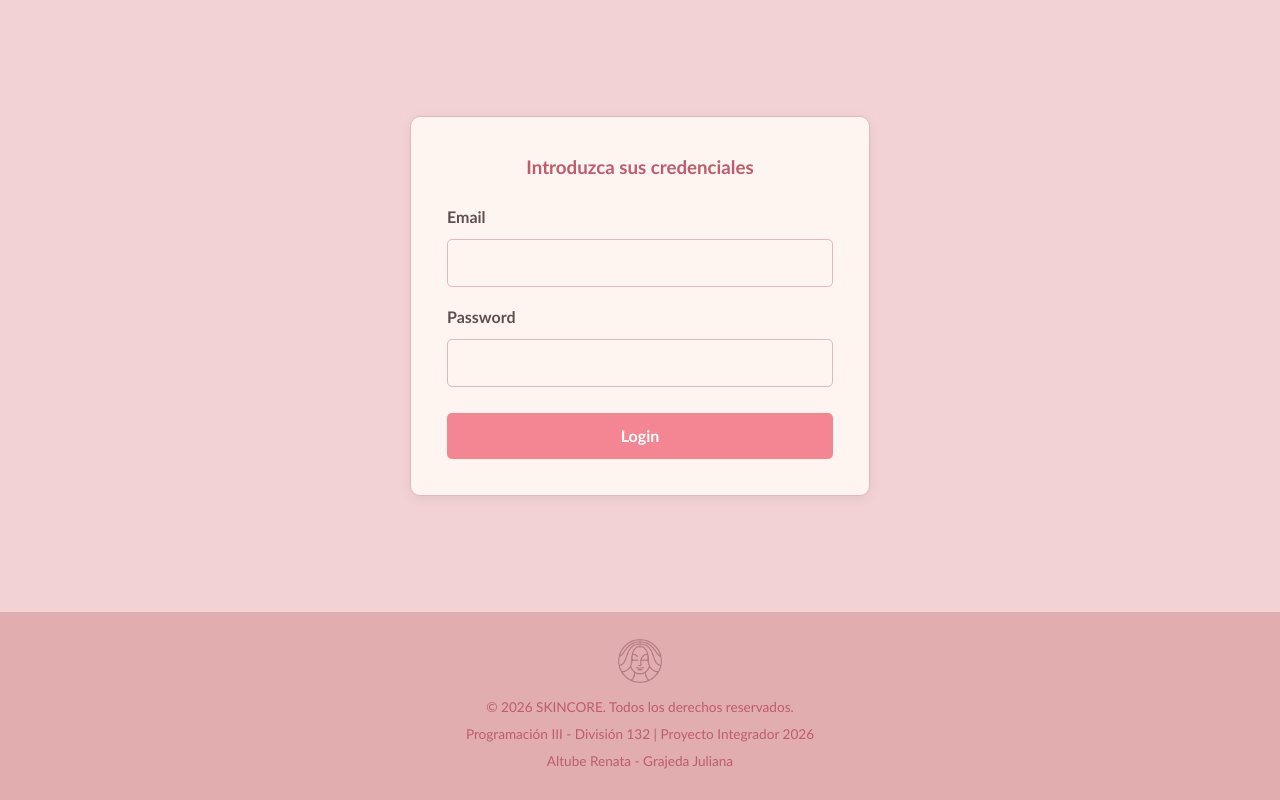
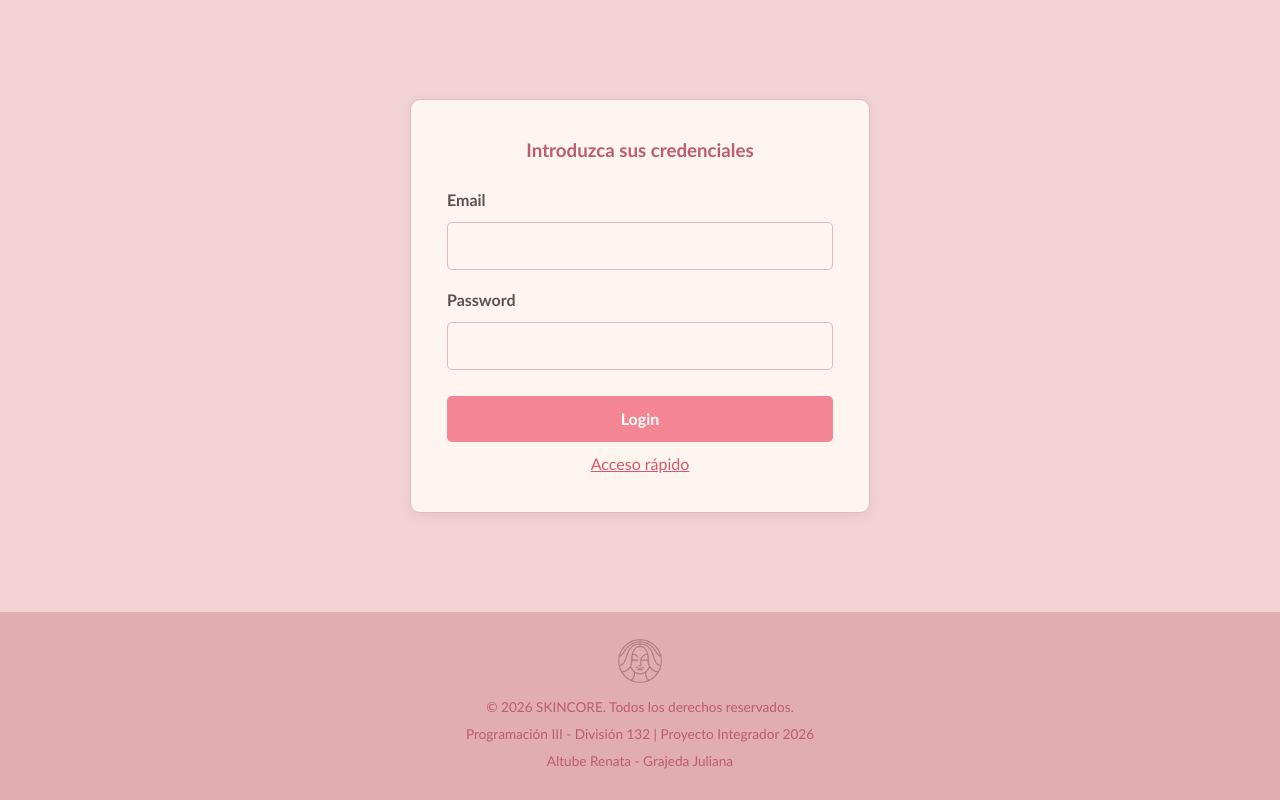
Before and after one commit to JulianaGrajeda/Proyecto_Back-End_TP-Integrador, a Node server app: page / in a window 1280 px wide. Run offline with Node 20, Linux system fonts and the light colour scheme.

Commit message:
NUEVOS CAMBIOS: últimos cambios

```diff
--- a/src/public/css/styles.css
+++ b/src/public/css/styles.css
@@ -309,6 +309,14 @@ p {
 .login-card h3 {
   margin-bottom: 24px;
   text-align: center;
+}
+
+#btn-acceso-rapido{
+  background-color: transparent;
+  border: none;
+  text-decoration: underline;
+  color: var(--color-primario-hover);
+  cursor: pointer;
 }
 
 #login-form {
--- a/src/public/js/dashboard.js
+++ b/src/public/js/dashboard.js
@@ -1,4 +1,6 @@
 const productosContainer = document.getElementById("contenedor-productos");
+
+
 
 productosContainer.addEventListener("click", async event => {
     const deleteButton = event.target.closest("[data-delete-product]");
--- /dev/null
+++ b/src/public/js/login.js
@@ -0,0 +1,8 @@
+const inputEmail = document.getElementById("emailUser");
+const inputPassword = document.getElementById("passwordUser");
+const btnAccesoRapido = document.getElementById("btn-acceso-rapido");
+
+btnAccesoRapido.addEventListener("click", () => {
+    inputEmail.value = "usuario_tester@gmail.com";
+    inputPassword.value = "prueba123";
+});
--- a/src/views/login.ejs
+++ b/src/views/login.ejs
@@ -24,6 +24,7 @@
 			<input type="password" name="password" id="passwordUser" required>
 
 			<input type="submit" value="Login">
+			<button type="button" id="btn-acceso-rapido">Acceso rápido</button>
 		</form>
 
 
@@ -35,4 +36,6 @@
 
 </main>
 
+<script src="/js/login.js"></script>
+
 <%- include("partials/footer.ejs") %>
```
Also changed, not shown: 2 other files.
